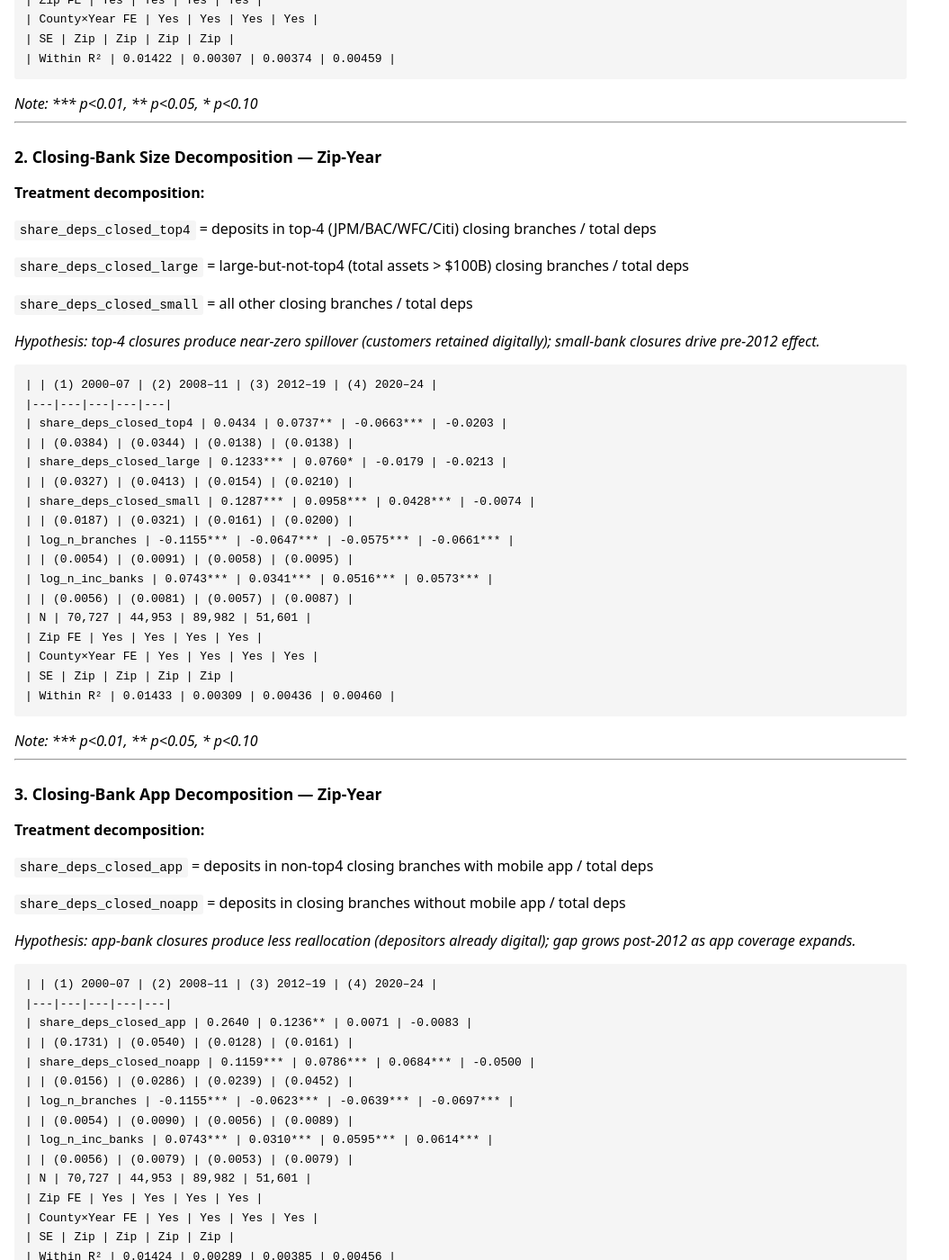
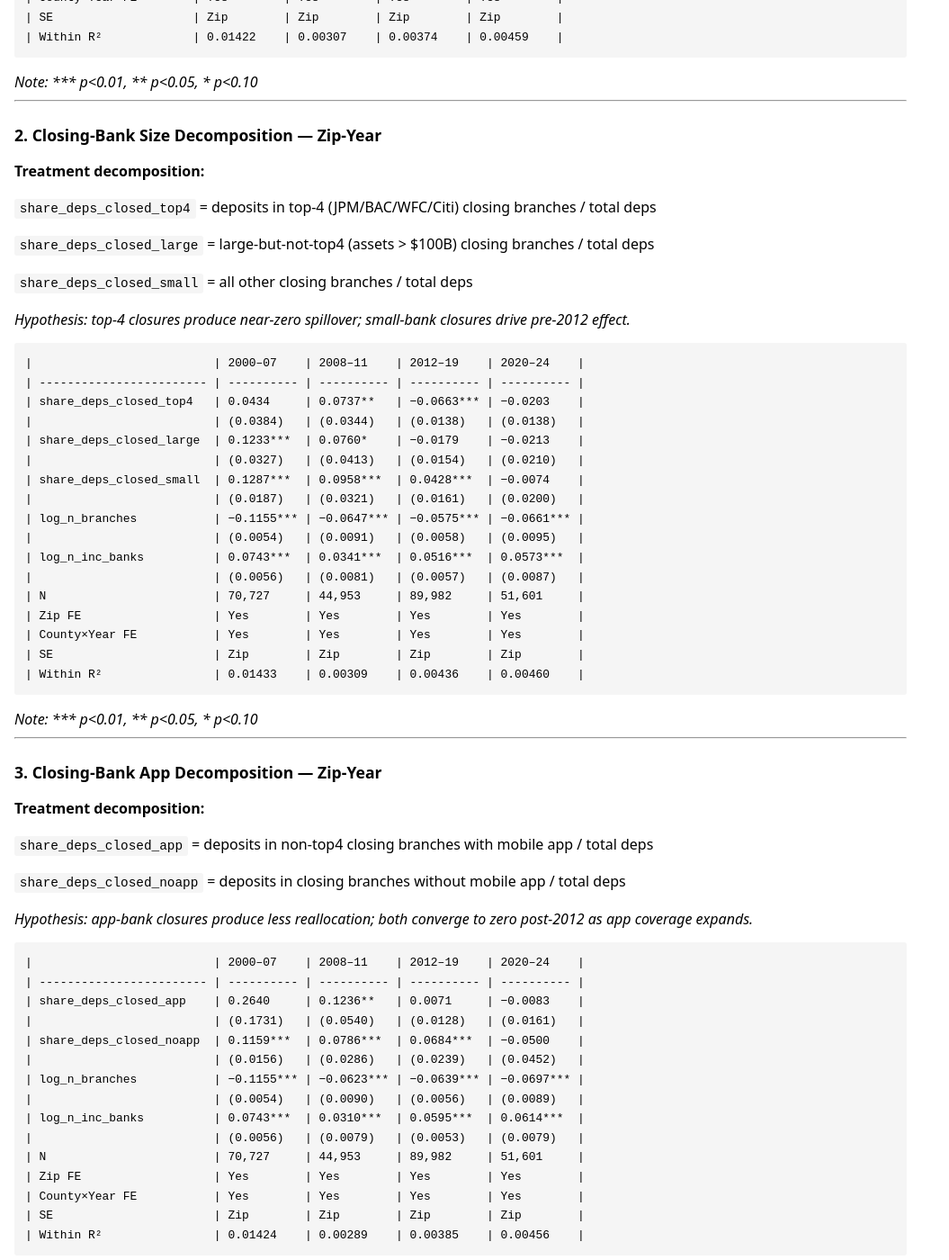
Before and after one commit to dratnadiwakara/hnrs-branch-closure-deposit-retention, a Jekyll site: the page built from docs/snapshots/20260420-technology-sorting/index.md, in a window 1280 px wide and 1400 px high, scrolled down 734 px. Shown: the whole window at 90% size, without its empty margins (0-1055 px from the left). Built offline with Jekyll 4.4.1, drawn with Linux system fonts in a browser that asks for light colours; a script that is not in the unit is left out; some of the changed text lies outside the part shown.

Commit message:
tech snapshots 2

````diff
--- a/docs/snapshots/20260420-technology-sorting/index.md
+++ b/docs/snapshots/20260420-technology-sorting/index.md
@@ -13,26 +13,25 @@
 
 **Unit:** zip × year
 **LHS:** `outcome = (inc_tp1 – inc_curr) / total_deps` — change in incumbent deposits normalized by total zip deposits, winsorized 2.5/97.5
-**Treatment:** `share_deps_closed` = deposits in closing branches / total zip deposits (deposit-weighted competitor closure exposure)
-**Incumbent:** banks present in zip in year t+1 that were present in year t
+**Treatment:** `share_deps_closed` = deposits in closing branches / total zip deposits
+**Incumbent:** banks present in zip at t+1 that were present at t
 **FE:** zip + county×year | **SE:** clustered at zip
 **Controls:** log(# branches), log(# incumbent banks)
-**Sample:** 2000–2024, n_inc_banks ≥ 2, branches_lag1 ≥ 2; organic closures only (no M&A)
 
 ```
-| | (1) 2000–07 | (2) 2008–11 | (3) 2012–19 | (4) 2020–24 |
-|---|---|---|---|---|
-| share_deps_closed | 0.1167*** | 0.0843*** | -0.0170* | -0.0178 |
-| | (0.0156) | (0.0219) | (0.0101) | (0.0119) |
-| log_n_branches | -0.1155*** | -0.0647*** | -0.0557*** | -0.0659*** |
-| | (0.0054) | (0.0091) | (0.0058) | (0.0094) |
-| log_n_inc_banks | 0.0743*** | 0.0341*** | 0.0501*** | 0.0571*** |
-| | (0.0056) | (0.0081) | (0.0057) | (0.0086) |
-| N | 70,727 | 44,953 | 89,982 | 51,601 |
-| Zip FE | Yes | Yes | Yes | Yes |
-| County×Year FE | Yes | Yes | Yes | Yes |
-| SE | Zip | Zip | Zip | Zip |
-| Within R² | 0.01422 | 0.00307 | 0.00374 | 0.00459 |
+|                       | 2000–07    | 2008–11    | 2012–19    | 2020–24    |
+| --------------------- | ---------- | ---------- | ---------- | ---------- |
+| share_deps_closed     | 0.1167***  | 0.0843***  | −0.0170*   | −0.0178    |
+|                       | (0.0156)   | (0.0219)   | (0.0101)   | (0.0119)   |
+| log_n_branches        | −0.1155*** | −0.0647*** | −0.0557*** | −0.0659*** |
+|                       | (0.0054)   | (0.0091)   | (0.0058)   | (0.0094)   |
+| log_n_inc_banks       | 0.0743***  | 0.0341***  | 0.0501***  | 0.0571***  |
+|                       | (0.0056)   | (0.0081)   | (0.0057)   | (0.0086)   |
+| N                     | 70,727     | 44,953     | 89,982     | 51,601     |
+| Zip FE                | Yes        | Yes        | Yes        | Yes        |
+| County×Year FE        | Yes        | Yes        | Yes        | Yes        |
+| SE                    | Zip        | Zip        | Zip        | Zip        |
+| Within R²             | 0.01422    | 0.00307    | 0.00374    | 0.00459    |
 ```
 *Note: \*\*\* p<0.01, \*\* p<0.05, \* p<0.10*
 
@@ -42,29 +41,29 @@
 
 **Treatment decomposition:**
 - `share_deps_closed_top4` = deposits in top-4 (JPM/BAC/WFC/Citi) closing branches / total deps
-- `share_deps_closed_large` = large-but-not-top4 (total assets > $100B) closing branches / total deps
+- `share_deps_closed_large` = large-but-not-top4 (assets > $100B) closing branches / total deps
 - `share_deps_closed_small` = all other closing branches / total deps
 
-*Hypothesis: top-4 closures produce near-zero spillover (customers retained digitally); small-bank closures drive pre-2012 effect.*
+*Hypothesis: top-4 closures produce near-zero spillover; small-bank closures drive pre-2012 effect.*
 
 ```
-| | (1) 2000–07 | (2) 2008–11 | (3) 2012–19 | (4) 2020–24 |
-|---|---|---|---|---|
-| share_deps_closed_top4 | 0.0434 | 0.0737** | -0.0663*** | -0.0203 |
-| | (0.0384) | (0.0344) | (0.0138) | (0.0138) |
-| share_deps_closed_large | 0.1233*** | 0.0760* | -0.0179 | -0.0213 |
-| | (0.0327) | (0.0413) | (0.0154) | (0.0210) |
-| share_deps_closed_small | 0.1287*** | 0.0958*** | 0.0428*** | -0.0074 |
-| | (0.0187) | (0.0321) | (0.0161) | (0.0200) |
-| log_n_branches | -0.1155*** | -0.0647*** | -0.0575*** | -0.0661*** |
-| | (0.0054) | (0.0091) | (0.0058) | (0.0095) |
-| log_n_inc_banks | 0.0743*** | 0.0341*** | 0.0516*** | 0.0573*** |
-| | (0.0056) | (0.0081) | (0.0057) | (0.0087) |
-| N | 70,727 | 44,953 | 89,982 | 51,601 |
-| Zip FE | Yes | Yes | Yes | Yes |
-| County×Year FE | Yes | Yes | Yes | Yes |
-| SE | Zip | Zip | Zip | Zip |
-| Within R² | 0.01433 | 0.00309 | 0.00436 | 0.00460 |
+|                          | 2000–07    | 2008–11    | 2012–19    | 2020–24    |
+| ------------------------ | ---------- | ---------- | ---------- | ---------- |
+| share_deps_closed_top4   | 0.0434     | 0.0737**   | −0.0663*** | −0.0203    |
+|                          | (0.0384)   | (0.0344)   | (0.0138)   | (0.0138)   |
+| share_deps_closed_large  | 0.1233***  | 0.0760*    | −0.0179    | −0.0213    |
+|                          | (0.0327)   | (0.0413)   | (0.0154)   | (0.0210)   |
+| share_deps_closed_small  | 0.1287***  | 0.0958***  | 0.0428***  | −0.0074    |
+|                          | (0.0187)   | (0.0321)   | (0.0161)   | (0.0200)   |
+| log_n_branches           | −0.1155*** | −0.0647*** | −0.0575*** | −0.0661*** |
+|                          | (0.0054)   | (0.0091)   | (0.0058)   | (0.0095)   |
+| log_n_inc_banks          | 0.0743***  | 0.0341***  | 0.0516***  | 0.0573***  |
+|                          | (0.0056)   | (0.0081)   | (0.0057)   | (0.0087)   |
+| N                        | 70,727     | 44,953     | 89,982     | 51,601     |
+| Zip FE                   | Yes        | Yes        | Yes        | Yes        |
+| County×Year FE           | Yes        | Yes        | Yes        | Yes        |
+| SE                       | Zip        | Zip        | Zip        | Zip        |
+| Within R²                | 0.01433    | 0.00309    | 0.00436    | 0.00460    |
 ```
 *Note: \*\*\* p<0.01, \*\* p<0.05, \* p<0.10*
 
@@ -76,24 +75,24 @@
 - `share_deps_closed_app` = deposits in non-top4 closing branches with mobile app / total deps
 - `share_deps_closed_noapp` = deposits in closing branches without mobile app / total deps
 
-*Hypothesis: app-bank closures produce less reallocation (depositors already digital); gap grows post-2012 as app coverage expands.*
+*Hypothesis: app-bank closures produce less reallocation; both converge to zero post-2012 as app coverage expands.*
 
 ```
-| | (1) 2000–07 | (2) 2008–11 | (3) 2012–19 | (4) 2020–24 |
-|---|---|---|---|---|
-| share_deps_closed_app | 0.2640 | 0.1236** | 0.0071 | -0.0083 |
-| | (0.1731) | (0.0540) | (0.0128) | (0.0161) |
-| share_deps_closed_noapp | 0.1159*** | 0.0786*** | 0.0684*** | -0.0500 |
-| | (0.0156) | (0.0286) | (0.0239) | (0.0452) |
-| log_n_branches | -0.1155*** | -0.0623*** | -0.0639*** | -0.0697*** |
-| | (0.0054) | (0.0090) | (0.0056) | (0.0089) |
-| log_n_inc_banks | 0.0743*** | 0.0310*** | 0.0595*** | 0.0614*** |
-| | (0.0056) | (0.0079) | (0.0053) | (0.0079) |
-| N | 70,727 | 44,953 | 89,982 | 51,601 |
-| Zip FE | Yes | Yes | Yes | Yes |
-| County×Year FE | Yes | Yes | Yes | Yes |
-| SE | Zip | Zip | Zip | Zip |
-| Within R² | 0.01424 | 0.00289 | 0.00385 | 0.00456 |
+|                          | 2000–07    | 2008–11    | 2012–19    | 2020–24    |
+| ------------------------ | ---------- | ---------- | ---------- | ---------- |
+| share_deps_closed_app    | 0.2640     | 0.1236**   | 0.0071     | −0.0083    |
+|                          | (0.1731)   | (0.0540)   | (0.0128)   | (0.0161)   |
+| share_deps_closed_noapp  | 0.1159***  | 0.0786***  | 0.0684***  | −0.0500    |
+|                          | (0.0156)   | (0.0286)   | (0.0239)   | (0.0452)   |
+| log_n_branches           | −0.1155*** | −0.0623*** | −0.0639*** | −0.0697*** |
+|                          | (0.0054)   | (0.0090)   | (0.0056)   | (0.0089)   |
+| log_n_inc_banks          | 0.0743***  | 0.0310***  | 0.0595***  | 0.0614***  |
+|                          | (0.0056)   | (0.0079)   | (0.0053)   | (0.0079)   |
+| N                        | 70,727     | 44,953     | 89,982     | 51,601     |
+| Zip FE                   | Yes        | Yes        | Yes        | Yes        |
+| County×Year FE           | Yes        | Yes        | Yes        | Yes        |
+| SE                       | Zip        | Zip        | Zip        | Zip        |
+| Within R²                | 0.01424    | 0.00289    | 0.00385    | 0.00456    |
 ```
 *Note: \*\*\* p<0.01, \*\* p<0.05, \* p<0.10*
 
@@ -101,29 +100,27 @@
 
 ## 4. Mobile Penetration Interaction — Zip-Year
 
-**Additional variable:**
-- `perc_hh_wMobileSub` = county-year share of households with mobile subscription (LOCF-filled; 2023 cap)
-- Interaction: `share_deps_closed × perc_hh_wMobileSub`
-
+**Additional variable:** `perc_hh_wMobileSub` = county-year share of households with mobile subscription (LOCF-filled; 2023 cap)
+**Interaction:** `share_deps_closed × perc_hh_wMobileSub`
+*Col (1): 2000–11. Col (2): full sample 2000–24. Col (3): 2012–19. Col (4): 2020–24.*
 *Hypothesis: high-mobile counties see less reallocation — local digital infrastructure substitutes for physical branches.*
-*Col (1): pre-2012 only. Col (2): full sample 2000–24. Col (3): 2012–19. Col (4): 2020–24.*
 
 ```
-| | (1) 2000–11 | (2) 2000–24 | (3) 2012–19 | (4) 2020–24 |
-|---|---|---|---|---|
-| share_deps_closed | 0.2119** | 0.0175 | 0.0630** | -0.7649*** |
-| | (0.0830) | (0.0237) | (0.0279) | (0.1778) |
-| share_deps_closed × perc_hh_wMobileSub | -0.4002* | -0.0654** | -0.1437*** | 0.8923*** |
-| | (0.2338) | (0.0308) | (0.0413) | (0.2082) |
-| log_n_branches | -0.0660*** | -0.0504*** | -0.0604*** | -0.0662*** |
-| | (0.0076) | (0.0046) | (0.0061) | (0.0119) |
-| log_n_inc_banks | 0.0359*** | 0.0503*** | 0.0517*** | 0.0608*** |
-| | (0.0072) | (0.0045) | (0.0059) | (0.0105) |
-| N | 43,170 | 102,674 | 70,223 | 32,231 |
-| Zip FE | Yes | Yes | Yes | Yes |
-| County×Year FE | Yes | Yes | Yes | Yes |
-| SE | Zip | Zip | Zip | Zip |
-| Within R² | 0.00364 | 0.00445 | 0.00476 | 0.00597 |
+|                                               | 2000–11    | 2000–24    | 2012–19    | 2020–24    |
+| --------------------------------------------- | ---------- | ---------- | ---------- | ---------- |
+| share_deps_closed                             | 0.2119**   | 0.0175     | 0.0630**   | −0.7649*** |
+|                                               | (0.0830)   | (0.0237)   | (0.0279)   | (0.1778)   |
+| share_deps_closed × perc_hh_wMobileSub        | −0.4002*   | −0.0654**  | −0.1437*** | 0.8923***  |
+|                                               | (0.2338)   | (0.0308)   | (0.0413)   | (0.2082)   |
+| log_n_branches                                | −0.0660*** | −0.0504*** | −0.0604*** | −0.0662*** |
+|                                               | (0.0076)   | (0.0046)   | (0.0061)   | (0.0119)   |
+| log_n_inc_banks                               | 0.0359***  | 0.0503***  | 0.0517***  | 0.0608***  |
+|                                               | (0.0072)   | (0.0045)   | (0.0059)   | (0.0105)   |
+| N                                             | 43,170     | 102,674    | 70,223     | 32,231     |
+| Zip FE                                        | Yes        | Yes        | Yes        | Yes        |
+| County×Year FE                                | Yes        | Yes        | Yes        | Yes        |
+| SE                                            | Zip        | Zip        | Zip        | Zip        |
+| Within R²                                     | 0.00364    | 0.00445    | 0.00476    | 0.00597    |
 ```
 *Note: \*\*\* p<0.01, \*\* p<0.05, \* p<0.10*
 
@@ -133,31 +130,29 @@
 
 ## 5. Combined Decomposition (Post-2012) — Zip-Year
 
-**All channels simultaneously, post-2012 sample:**
-- `share_deps_closed_app`, `share_deps_closed_noapp`, `share_deps_closed_top4` (separate coefficients)
-- Interaction with `perc_hh_wMobileSub` on aggregate `share_deps_closed`
+**All channels simultaneously, post-2012 sample.** Separate coefficients for app, no-app, top4; interaction with mobile penetration on aggregate closure share.
 *Col (1): 2012–24. Col (2): 2012–19.*
 
 ```
-| | (1) 2012–24 | (2) 2012–19 |
-|---|---|---|
-| share_deps_closed_app | 0.0123 | 0.0615** |
-| | (0.0241) | (0.0281) |
-| share_deps_closed_noapp | 0.0409 | 0.1011*** |
-| | (0.0288) | (0.0342) |
-| share_deps_closed_top4 | -0.0213 | 0.0057 |
-| | (0.0261) | (0.0313) |
-| share_deps_closed × perc_hh_wMobileSub | -0.0416 | -0.1154*** |
-| | (0.0315) | (0.0418) |
-| log_n_branches | -0.0510*** | -0.0611*** |
-| | (0.0046) | (0.0061) |
-| log_n_inc_banks | 0.0509*** | 0.0526*** |
-| | (0.0045) | (0.0059) |
-| N | 102,674 | 70,223 |
-| Zip FE | Yes | Yes |
-| County×Year FE | Yes | Yes |
-| SE | Zip | Zip |
-| Within R² | 0.00460 | 0.00511 |
+|                                               | 2012–24    | 2012–19    |
+| --------------------------------------------- | ---------- | ---------- |
+| share_deps_closed_app                         | 0.0123     | 0.0615**   |
+|                                               | (0.0241)   | (0.0281)   |
+| share_deps_closed_noapp                       | 0.0409     | 0.1011***  |
+|                                               | (0.0288)   | (0.0342)   |
+| share_deps_closed_top4                        | −0.0213    | 0.0057     |
+|                                               | (0.0261)   | (0.0313)   |
+| share_deps_closed × perc_hh_wMobileSub        | −0.0416    | −0.1154*** |
+|                                               | (0.0315)   | (0.0418)   |
+| log_n_branches                                | −0.0510*** | −0.0611*** |
+|                                               | (0.0046)   | (0.0061)   |
+| log_n_inc_banks                               | 0.0509***  | 0.0526***  |
+|                                               | (0.0045)   | (0.0059)   |
+| N                                             | 102,674    | 70,223     |
+| Zip FE                                        | Yes        | Yes        |
+| County×Year FE                                | Yes        | Yes        |
+| SE                                            | Zip        | Zip        |
+| Within R²                                     | 0.00460    | 0.00511    |
 ```
 *Note: \*\*\* p<0.01, \*\* p<0.05, \* p<0.10*
 
@@ -165,23 +160,23 @@
 
 ## 6. Financial Sophistication Split — Zip-Year
 
-**Sample split:** `sophisticated` = majority-year classification of zip as high-financial-sophistication (from zip demographics panel)
-*Cols (1)–(4): sophisticated zips. Cols (5)–(8): unsophisticated zips. Periods: 2000–07, 2008–11, 2012–19, 2020–24.*
+**Sample split:** `sophisticated` = majority-year classification of zip as high-financial-sophistication (from zip demographics panel).
+*Cols (1)–(4): sophisticated zips. Cols (5)–(8): unsophisticated zips.*
 
 ```
-| | (1) Soph 00–07 | (2) Soph 08–11 | (3) Soph 12–19 | (4) Soph 20–24 | (5) Unsoph 00–07 | (6) Unsoph 08–11 | (7) Unsoph 12–19 | (8) Unsoph 20–24 |
-|---|---|---|---|---|---|---|---|---|
-| share_deps_closed | 0.0954*** | 0.0787*** | -0.0176 | -0.0091 | 0.1439*** | 0.0794** | -0.0202 | -0.0392* |
-| | (0.0211) | (0.0281) | (0.0138) | (0.0142) | (0.0246) | (0.0367) | (0.0149) | (0.0238) |
-| N | 34,601 | 21,814 | 44,529 | 25,976 | 32,095 | 20,622 | 40,327 | 22,418 |
-| Zip FE | Yes | Yes | Yes | Yes | Yes | Yes | Yes | Yes |
-| County×Year FE | Yes | Yes | Yes | Yes | Yes | Yes | Yes | Yes |
-| SE | Zip | Zip | Zip | Zip | Zip | Zip | Zip | Zip |
-| Within R² | 0.01735 | 0.00443 | 0.00511 | 0.00493 | 0.01094 | 0.00144 | 0.00301 | 0.00642 |
+|                   | Soph 00–07 | Soph 08–11 | Soph 12–19 | Soph 20–24 | Unsoph 00–07 | Unsoph 08–11 | Unsoph 12–19 | Unsoph 20–24 |
+| ----------------- | ---------- | ---------- | ---------- | ---------- | ------------ | ------------ | ------------ | ------------ |
+| share_deps_closed | 0.0954***  | 0.0787***  | −0.0176    | −0.0091    | 0.1439***    | 0.0794**     | −0.0202      | −0.0392*     |
+|                   | (0.0211)   | (0.0281)   | (0.0138)   | (0.0142)   | (0.0246)     | (0.0367)     | (0.0149)     | (0.0238)     |
+| N                 | 34,601     | 21,814     | 44,529     | 25,976     | 32,095       | 20,622       | 40,327       | 22,418       |
+| Zip FE            | Yes        | Yes        | Yes        | Yes        | Yes          | Yes          | Yes          | Yes          |
+| County×Year FE    | Yes        | Yes        | Yes        | Yes        | Yes          | Yes          | Yes          | Yes          |
+| SE                | Zip        | Zip        | Zip        | Zip        | Zip          | Zip          | Zip          | Zip          |
+| Within R²         | 0.01735    | 0.00443    | 0.00511    | 0.00493    | 0.01094      | 0.00144      | 0.00301      | 0.00642      |
 ```
 *Note: \*\*\* p<0.01, \*\* p<0.05, \* p<0.10*
 
-*Unsophisticated zips show slightly larger pre-2012 coefficients (0.144 vs 0.095 in 2000–07), consistent with branch-dependent depositors being most affected. Both groups collapse to near zero post-2012.*
+*Unsophisticated zips show slightly larger pre-2012 coefficients (0.144 vs 0.095 in 2000–07), consistent with branch-dependent depositors. Both groups collapse to near zero post-2012.*
 
 ---
 
````
